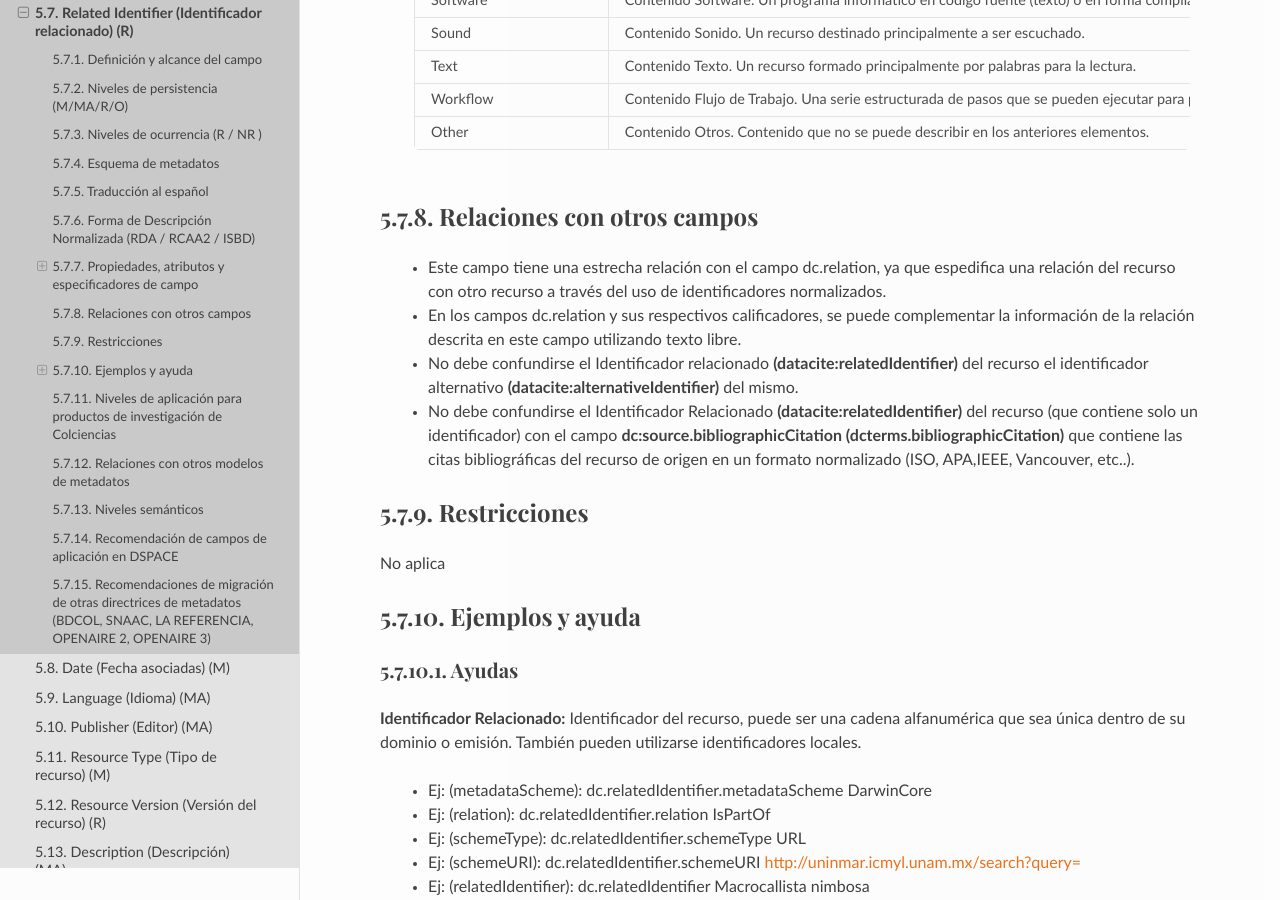
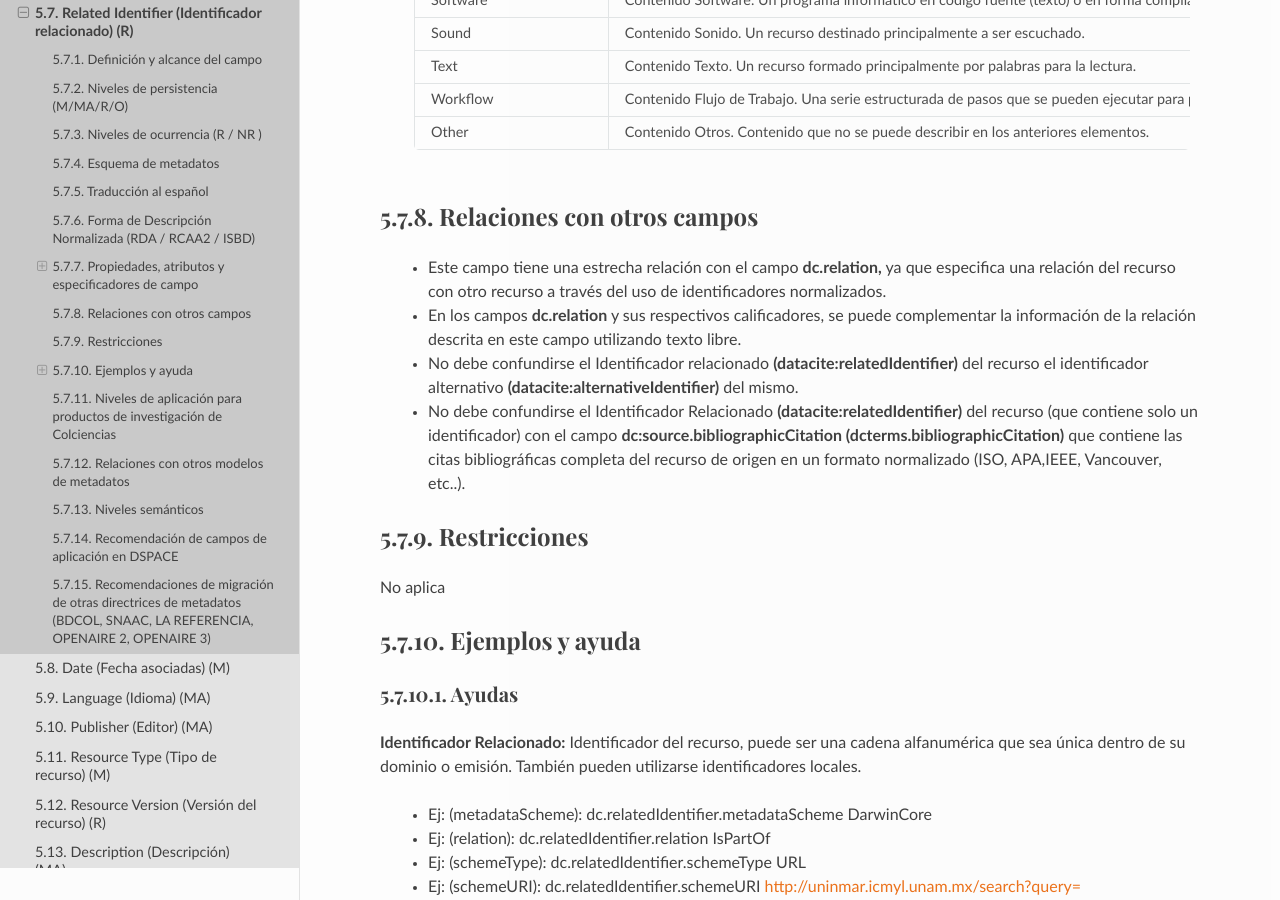
Before and after one commit to rcic/openaire4, a Sphinx documentation site: the page built from docs/field_relatedidentifier.rst, in a window 1280 px wide and 900 px high, scrolled down 4428 px. Built offline with Sphinx 7.4.7 and the Read the Docs theme 2.0.0, drawn with Linux system fonts in a browser that asks for light colours; some web fonts are replaced; a script that is not in the unit is left out; some of the changed text lies outside the part shown.

Commit message:
actualizacion

```diff
--- a/docs/field_relatedidentifier.rst
+++ b/docs/field_relatedidentifier.rst
@@ -224,10 +224,10 @@ Esta propiedad permite especificar el valor del identificador relacionado que se
 Relaciones con otros campos
 ---------------------------
 
-	- Este campo tiene una estrecha relación con el campo dc.relation, ya que espedifica una relación del recurso con otro recurso a través del uso de identificadores normalizados.
-	- En los campos dc.relation y sus respectivos calificadores, se puede complementar la información de la relación descrita en este campo utilizando texto libre.
+	- Este campo tiene una estrecha relación con el campo **dc.relation,** ya que especifica una relación del recurso con otro recurso a través del uso de identificadores normalizados.
+	- En los campos **dc.relation** y sus respectivos calificadores, se puede complementar la información de la relación descrita en este campo utilizando texto libre.
 	- No debe confundirse el Identificador relacionado **(datacite:relatedIdentifier)** del recurso el identificador alternativo **(datacite:alternativeIdentifier)** del mismo.
-	- No debe confundirse el Identificador Relacionado **(datacite:relatedIdentifier)** del recurso (que contiene solo un identificador) con el  campo **dc:source.bibliographicCitation (dcterms.bibliographicCitation)** que contiene las citas bibliográficas del recurso de origen en un formato normalizado (ISO, APA,IEEE, Vancouver, etc..).
+	- No debe confundirse el Identificador Relacionado **(datacite:relatedIdentifier)** del recurso (que contiene solo un identificador) con el  campo **dc:source.bibliographicCitation (dcterms.bibliographicCitation)** que contiene las citas bibliográficas completa del recurso de origen en un formato normalizado (ISO, APA,IEEE, Vancouver, etc..).
 
 Restricciones
 -------------
```
Also changed, not shown: other parts of docs/field_relatedidentifier.rst (+6 -0 lines).
